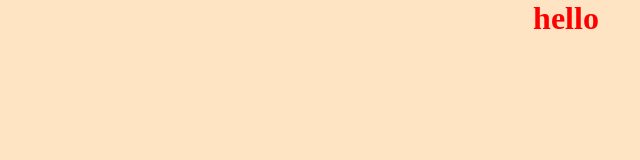
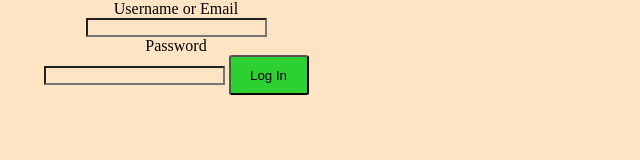
Before and after one commit to vahjan777/webpackAndBabel, a website built with webpack: page src/index.html in a window 1280 px wide. Shown: the whole page, without its empty margins (74-714 px from the left). Built offline with nearby package versions, Linux system fonts and the light colour scheme.

Commit message:
css chi ashxatum

```diff
--- a/src/index.html
+++ b/src/index.html
@@ -5,6 +5,18 @@
     <title>webpackAndBabel</title>
 </head>
 <body>
-<h1 class="h1">hello</h1>
+<div class="containerLogin">
+    <p>Username or Email</p>
+    <label>
+        <input type="text" name="uname" class="input" required>
+    </label>
+    <p>Password</p>
+    <label>
+        <input type="password" name="psw" required>
+    </label>
+    <label>
+        <button class="button" >Log In</button>
+    </label>
+</div>
 </body>
 </html>
--- a/src/index.js
+++ b/src/index.js
@@ -1,3 +1 @@
-import test from './test';
 import './styles/index.css';
-test();
--- a/src/styles/index.css
+++ b/src/styles/index.css
@@ -6,6 +6,15 @@
     text-align: center;
 }
 
-.h1 {
-    color: red;
+.button {
+    width: 80px;
+    height: 40px;
+    border-radius: 5%;
+    background-color: #2cd031;
 }
+
+.containerLogin {
+    width: 500px;
+    height: 600px;
+    border-radius: 6%;
+}
--- a/src/test.js
+++ /dev/null
@@ -1,3 +0,0 @@
-export default function test(name = 'noname'){
-    console.log(name);
-}
--- a/webpack.config.js
+++ b/webpack.config.js
@@ -1,6 +1,5 @@
 const path = require('path');
 const HTMLWebpackPlugin = require('html-webpack-plugin');
-const webpack = require('webpack');
 const {CleanWebpackPlugin} = require('clean-webpack-plugin');
 
 module.exports = {
```
Also changed, not shown: 1 other file.
